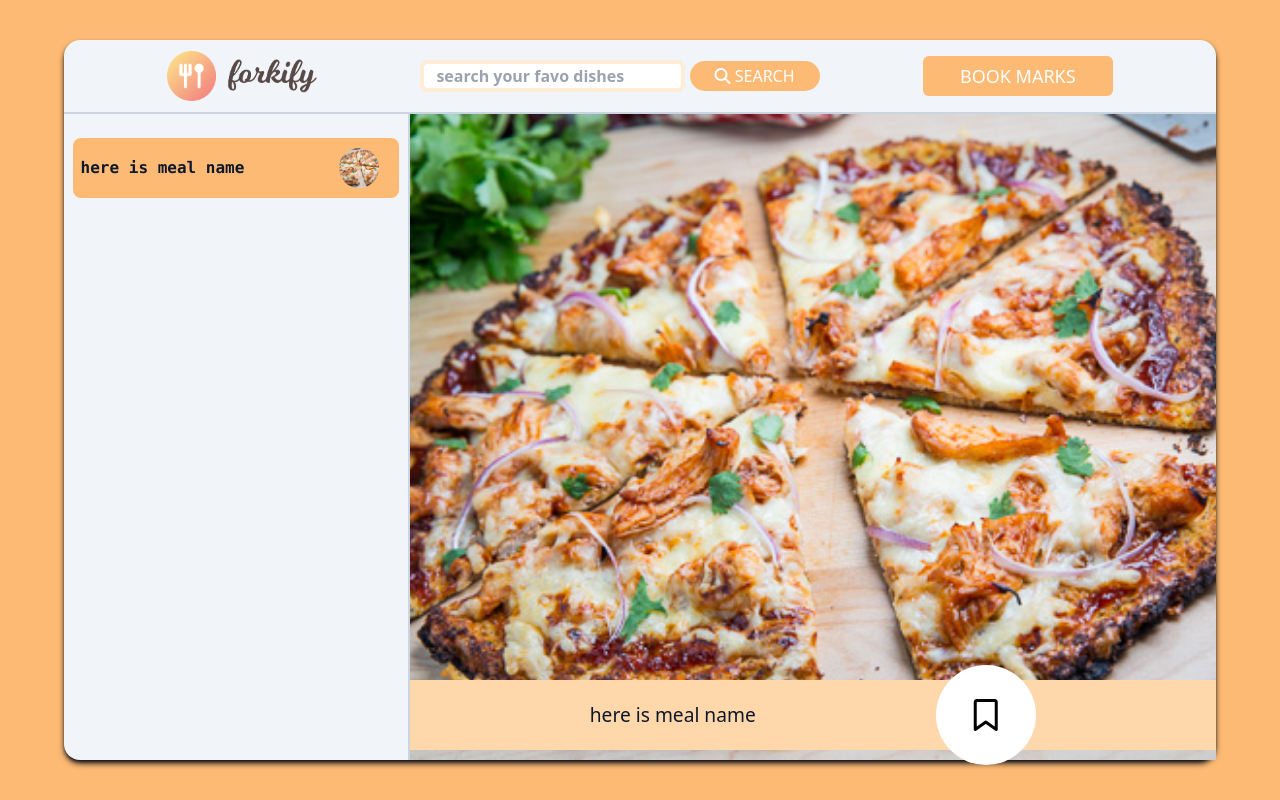
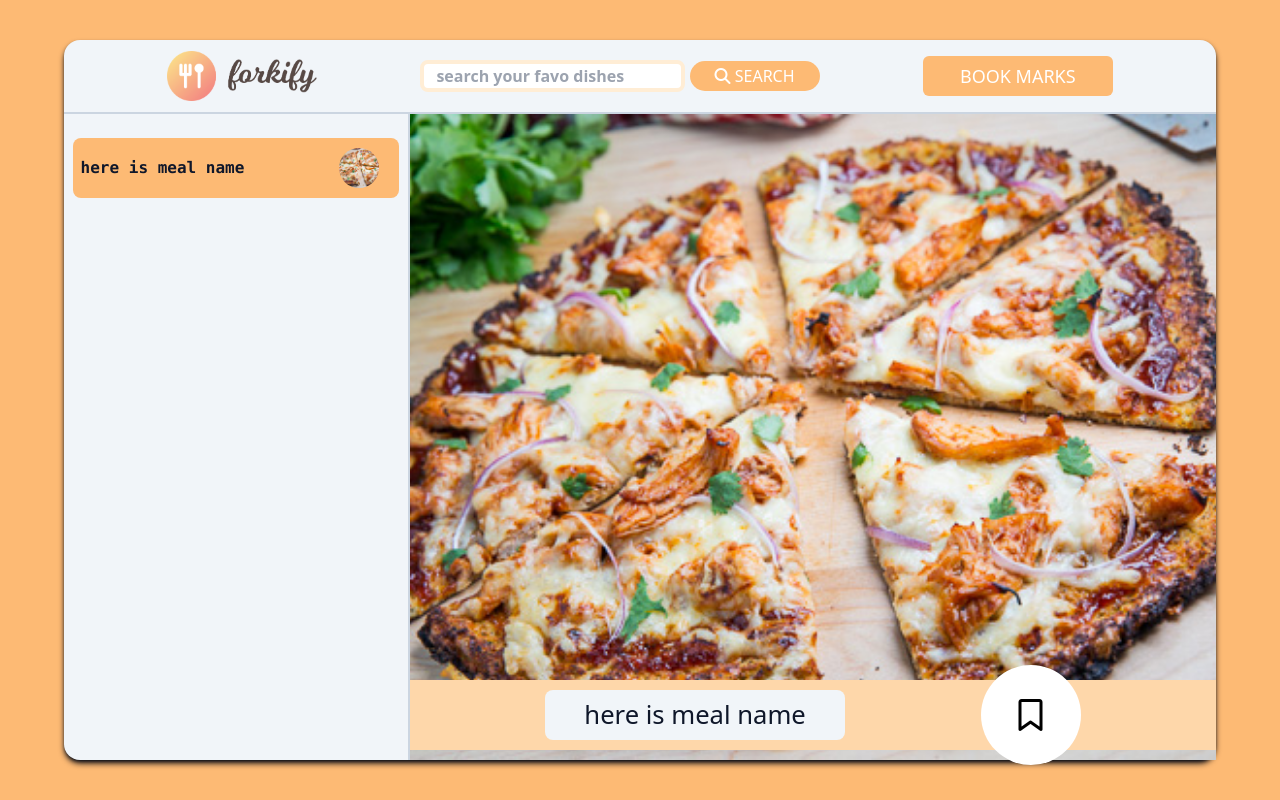
Before and after one commit to Ameer2000Mzori/Feast-Finder-Website, a website: page src/index.html in a window 1280 px wide. Drawn offline with Linux system fonts and the light colour scheme.

Commit message:
added styling to the text and more

```diff
--- a/src/index.html
+++ b/src/index.html
@@ -90,9 +90,13 @@
               <div
                 class="w-[100%] h-[70px] flex flex-row text-center justify-evenly items-center absolute left-0 bottom-[10px] bg-orange-200"
               >
-                <h1 id="meal-Title-2" class="text-[1.2rem] text-slate-900">
-                  here is meal name
-                </h1>
+                <div
+                  class="w-[300px] h-[50px] rounded-lg bg-slate-100 flex felx-col text-center items-center justify-center"
+                >
+                  <h1 id="meal-Title-2" class="text-[1.6rem] text-slate-900">
+                    here is meal name
+                  </h1>
+                </div>
                 <button
                   id="meal-Fvo-Btn"
                   class="w-[100px] h-[100px] rounded-full bg-white flex felx-col text-center items-center justify-center hover:bg-slate-200 active:bg-slate-400"
```
Also changed, not shown: src/output.css.
